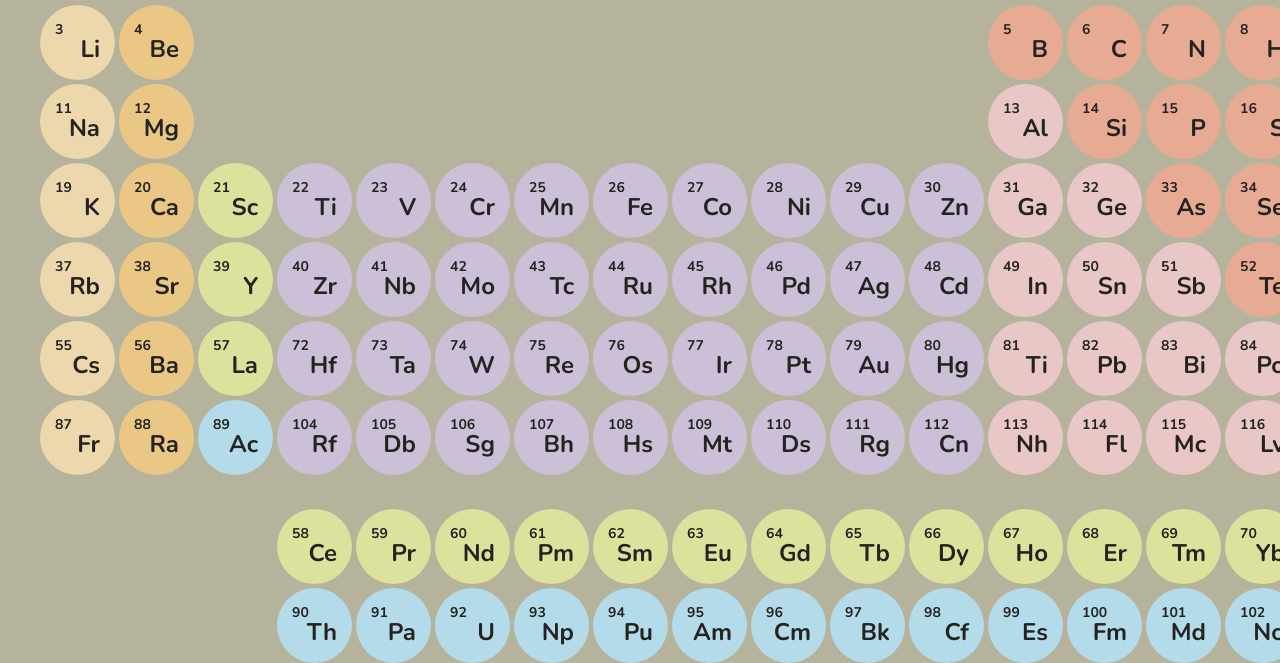
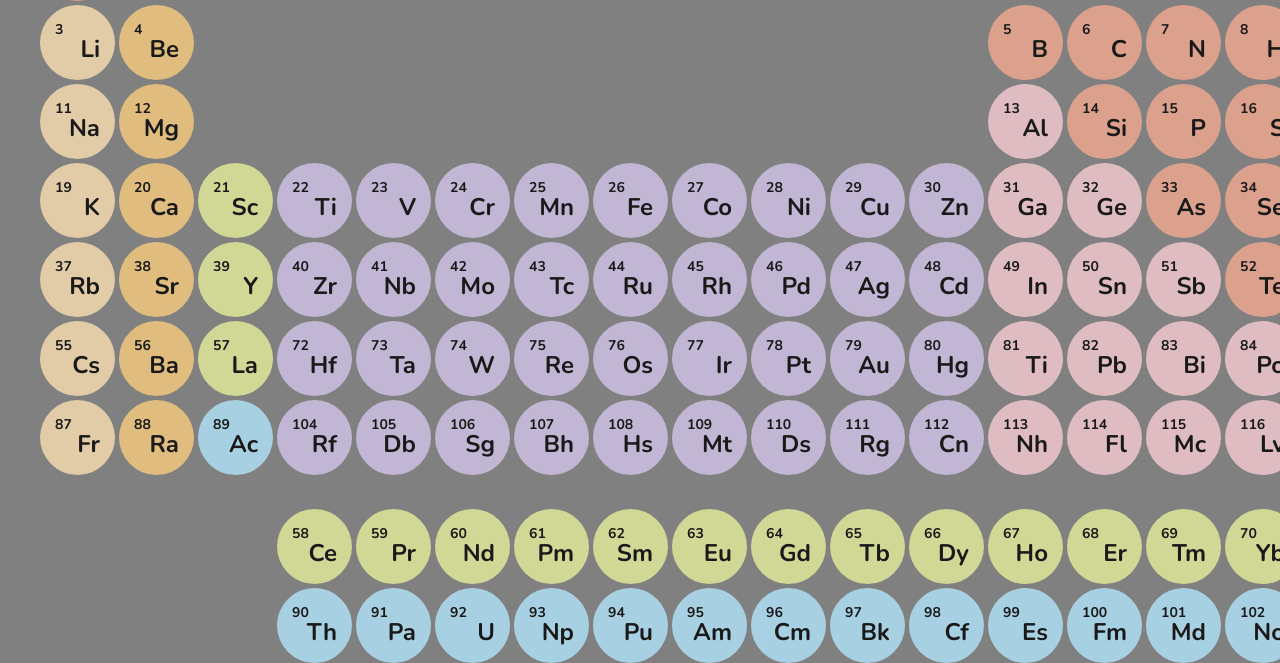
Before and after one commit to ifeanyiotiwa-hub/css-grid-task-periodic-table, a plain HTML site: page index.html in a window 1280 px wide. Shown: the part 147-810 px from the top of the page. Drawn offline with nearby package versions, Linux system fonts and the light colour scheme.

Commit message:
Updated background color

```diff
--- a/styles.css
+++ b/styles.css
@@ -6,7 +6,7 @@ body{
     font-family: 'Nunito', sans-serif;
     text-align: center;
     width: 100%;
-    background: #b6b39d;
+    background: grey;
     display: flex;
     align-items: center;
     justify-content: center;
```
